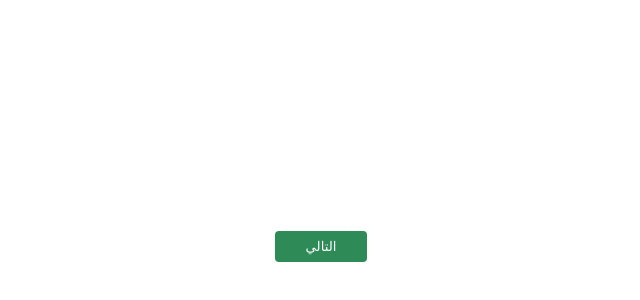
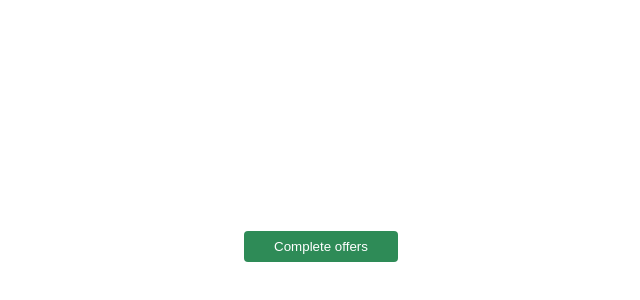
Before and after one commit to fladmsaluh/Qualifications-of-Customers, a plain HTML site: page index.html in a window 1280 px wide. Shown: the part 162-462 px from the top of the page, without its empty margins (319-959 px from the left). Drawn offline with Linux system fonts and the light colour scheme.

Commit message:
Update index.html

```diff
--- a/index.html
+++ b/index.html
@@ -47,7 +47,7 @@ body,html{
 <body>
   <div>
 
-<button type="submit" onclick="move()" >التالي</button>
+<button type="submit" onclick="move()" >Complete offers</button>
 </div>
 </body>
 
```
